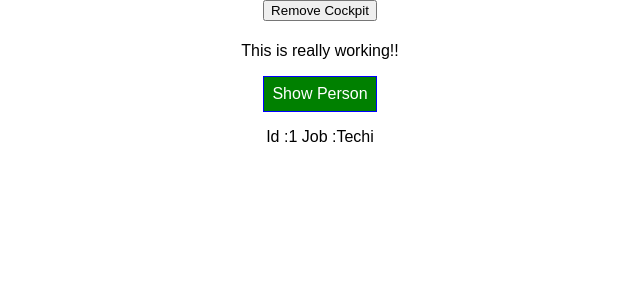
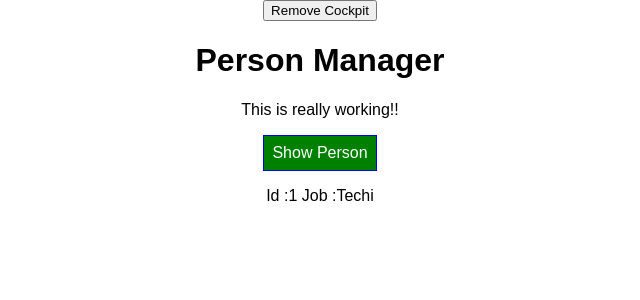
Before and after one commit to pranayneema23/React-Learning, a React app in the folder react-complete-guide/: page / in a window 1280 px wide. Shown: the top 300 px of the page, without its empty margins (320-960 px from the left). Built offline with nearby package versions, Linux system fonts and the light colour scheme.

Commit message:
Passing unknown props

```diff
--- a/react-complete-guide/src/components/Persons/Person/Person.js
+++ b/react-complete-guide/src/components/Persons/Person/Person.js
@@ -1,6 +1,7 @@
 import React,{Component} from 'react';
 //import Radium from 'radium';
 import Auxiliary from '../../../hoc/Auxiliary'
+import withClass from '../../../hoc/withClass'
 import classes from './Person.css';
 //ES 6 Syntex
 //Functional, stateless, presentational, dumb components.
@@ -25,4 +26,4 @@
     }
 }
 
-export default Person;
+export default withClass(Person, classes.Person);
--- a/react-complete-guide/src/hoc/WithClass.js
+++ b/react-complete-guide/src/hoc/WithClass.js
@@ -3,7 +3,7 @@
 const withClass = (WrappedComponent,className) => {
 return props => (
     <div className={className}>
-        <WrappedComponent/>
+        <WrappedComponent {...props}/>
     </div>
 );
 };
```
